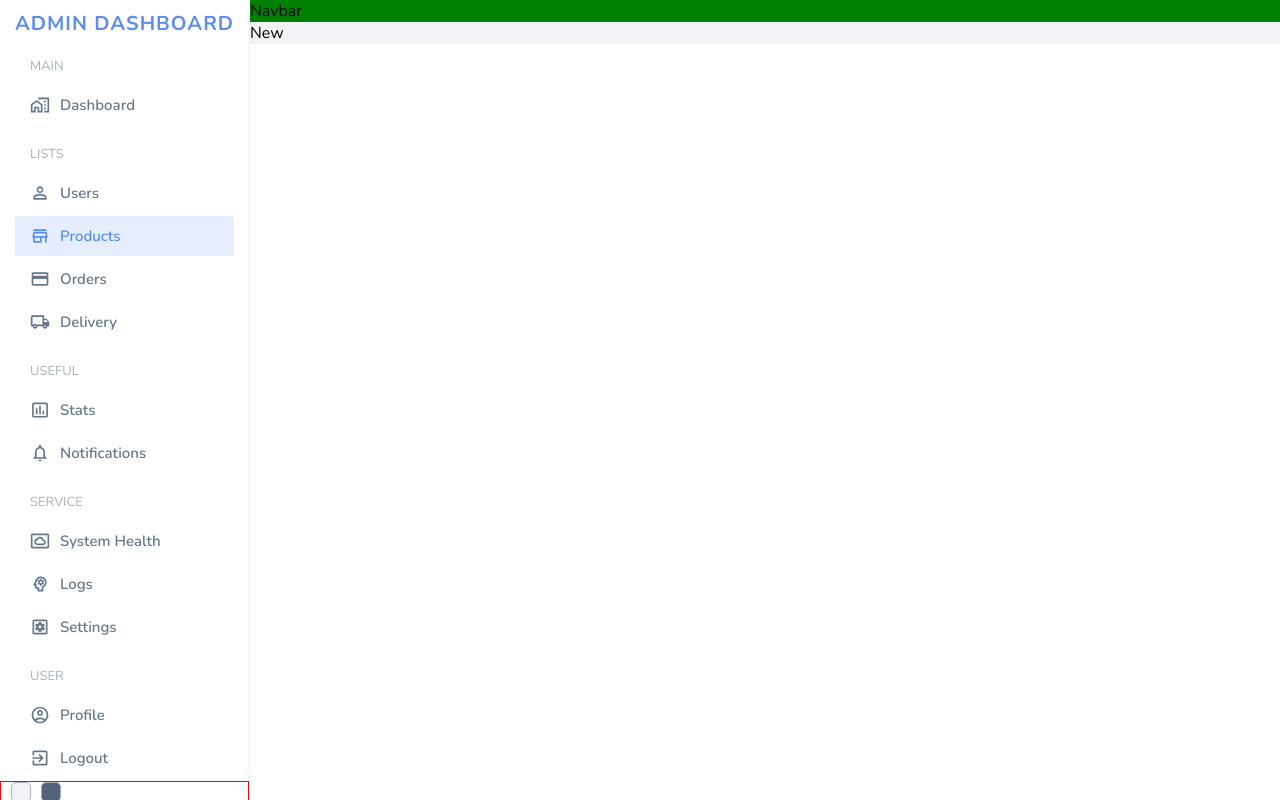
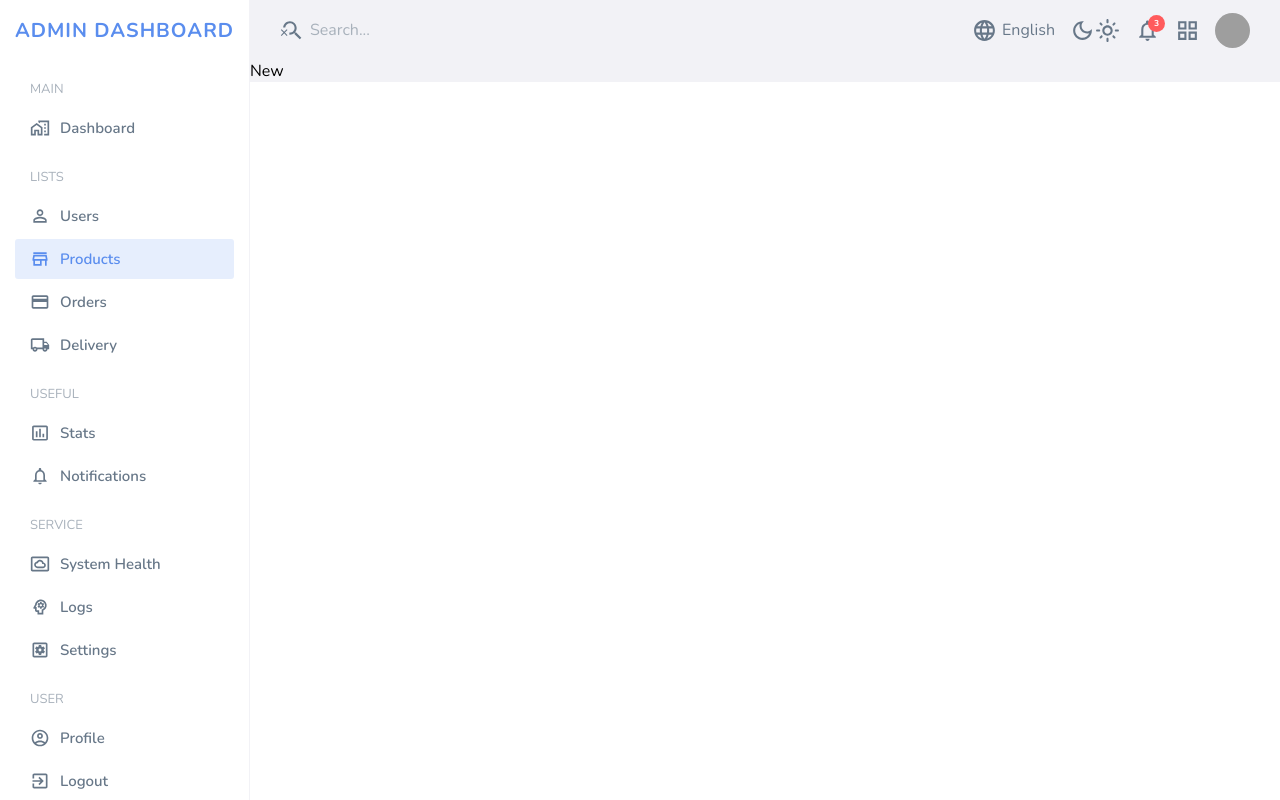
Before and after one commit to petradev79/Admin-Dashboard, a React (Create React App) app: page /products/new in a window 1280 px wide. Built offline with nearby package versions, Linux system fonts and the light colour scheme; grey boxes are pictures that could not be loaded.

Commit message:
Navbar first style

```diff
--- a/src/components/navbar/Navbar.tsx
+++ b/src/components/navbar/Navbar.tsx
@@ -1,7 +1,47 @@
+import LanguageOutlinedIcon from '@mui/icons-material/LanguageOutlined';
+import SearchOffOutlinedIcon from '@mui/icons-material/SearchOffOutlined';
+import DarkModeOutlinedIcon from '@mui/icons-material/DarkModeOutlined';
+import LightModeOutlinedIcon from '@mui/icons-material/LightModeOutlined';
+import NotificationsNoneOutlinedIcon from '@mui/icons-material/NotificationsNoneOutlined';
+import GridViewOutlinedIcon from '@mui/icons-material/GridViewOutlined';
 import './navbar.scss';
+import { Avatar } from '@mui/material';
 
 const Navbar = () => {
-  return <div className='navbar'>Navbar</div>;
+  return (
+    <nav className='navbar'>
+      <div className='navbar__wrapper'>
+        <div className='navbar__search'>
+          <SearchOffOutlinedIcon />
+          <input type='text' placeholder='Search...' />
+        </div>
+        <div className='navbar__items'>
+          <div className='navbar__item'>
+            <LanguageOutlinedIcon />
+            <span className='navbar__item-text'>English</span>
+          </div>
+          <div className='navbar__item'>
+            <DarkModeOutlinedIcon />
+            <LightModeOutlinedIcon />
+          </div>
+          <div className='navbar__item'>
+            <NotificationsNoneOutlinedIcon />
+            <span className='navbar__item-count'>3</span>
+          </div>
+          <div className='navbar__item'>
+            <GridViewOutlinedIcon />
+          </div>
+          <div className='navbar__item'>
+            <Avatar
+              alt='Remy'
+              src='https://images.unsplash.com/photo-1570295999919-56ceb5ecca61?ixlib=rb-1.2.1&ixid=MnwxMjA3fDB8MHxwaG90by1wYWdlfHx8fGVufDB8fHx8&auto=format&fit=crop&w=880&q=80'
+              sx={{ width: 35, height: 35 }}
+            />
+          </div>
+        </div>
+      </div>
+    </nav>
+  );
 };
 
 export default Navbar;
--- a/src/components/navbar/navbar.scss
+++ b/src/components/navbar/navbar.scss
@@ -1,3 +1,74 @@
+@import '../../styles/variables.scss';
+
 .navbar {
-  background-color: green;
+  height: 6rem;
+  display: flex;
+  align-items: center;
+
+  &__wrapper {
+    flex: 1;
+    padding: 0 3rem;
+    display: flex;
+    align-items: center;
+    justify-content: space-between;
+  }
+
+  &__search {
+    display: flex;
+    align-items: center;
+    color: $color-text;
+
+    svg {
+      font-size: 2.5rem;
+      margin-right: 0.5rem;
+    }
+
+    input,
+    input:active {
+      background-color: transparent;
+      border: none;
+      outline: none;
+      font-size: inherit;
+
+      &::placeholder {
+        color: $color-text-light;
+      }
+    }
+  }
+
+  &__items {
+    display: flex;
+    align-items: center;
+    gap: 1.5rem;
+  }
+
+  &__item {
+    position: relative;
+    display: flex;
+    align-items: center;
+    color: $color-text;
+
+    svg {
+      font-size: 2.5rem;
+    }
+  }
+
+  &__item-text {
+    margin-left: 0.5rem;
+  }
+
+  &__item-count {
+    width: 1.7rem;
+    aspect-ratio: 1;
+    position: absolute;
+    top: -0.3rem;
+    right: -0.5rem;
+    display: grid;
+    place-items: center;
+    font-size: 0.85rem;
+    font-weight: bold;
+    color: $color-white;
+    background-color: $color-danger;
+    border-radius: 50%;
+  }
 }
--- a/src/components/sidebar/Sidebar.tsx
+++ b/src/components/sidebar/Sidebar.tsx
@@ -132,10 +132,10 @@ const Sidebar: React.FC = () => {
           ))}
         </ul>
       </div>
-      <div className='sidebar__bottom'>
+      {/* <div className='sidebar__bottom'>
         <div className='sidebar__option'></div>
         <div className='sidebar__option'></div>
-      </div>
+      </div> */}
     </aside>
   );
 };
--- a/src/components/sidebar/sidebar.scss
+++ b/src/components/sidebar/sidebar.scss
@@ -4,15 +4,15 @@
   position: fixed;
   width: 25rem;
   min-height: 100vh;
-  padding: 1rem 0;
+  // padding: 1rem 0;
   border-right: 1px solid $color-grey-light;
 
   display: flex;
   flex-direction: column;
-  justify-content: space-between;
+  // justify-content: space-between;
 
   &__top {
-    // height: 5rem;
+    height: 6rem;
     display: flex;
     align-items: center;
     justify-content: center;
@@ -46,28 +46,28 @@
     // margin-bottom: 0.5rem;
   }
 
-  &__bottom {
-    padding: 0 1rem;
-    display: flex;
-    gap: 1rem;
-    border: 1px solid red;
-  }
+  // &__bottom {
+  //   padding: 0 1rem;
+  //   display: flex;
+  //   gap: 1rem;
+  //   border: 1px solid red;
+  // }
 
-  &__option {
-    width: 2rem;
-    height: 2rem;
-    border-radius: 0.5rem;
-    border: 1px solid $color-text-light;
-    cursor: pointer;
+  // &__option {
+  //   width: 2rem;
+  //   height: 2rem;
+  //   border-radius: 0.5rem;
+  //   border: 1px solid $color-text-light;
+  //   cursor: pointer;
 
-    &:nth-child(1) {
-      background-color: $color-grey-light;
-    }
+  //   &:nth-child(1) {
+  //     background-color: $color-grey-light;
+  //   }
 
-    &:nth-child(2) {
-      background-color: $color-text-dark;
-    }
-  }
+  //   &:nth-child(2) {
+  //     background-color: $color-text-dark;
+  //   }
+  // }
 }
 
 .sidebar-link {
--- a/src/styles/variables.scss
+++ b/src/styles/variables.scss
@@ -9,3 +9,5 @@ $color-grey-dark: #263c55;
 $color-text-light: #a8b1bb;
 $color-text: #677788;
 $color-text-dark: #516377;
+
+$color-white: #fff;
```
Also changed, not shown: Untitled.png (deleted).
